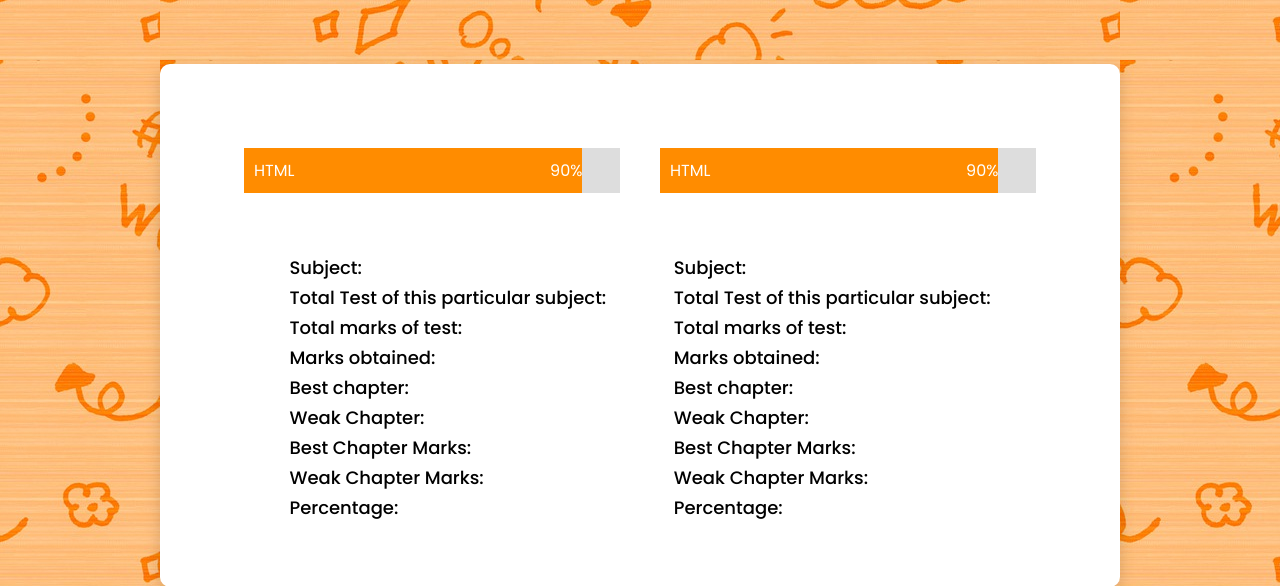
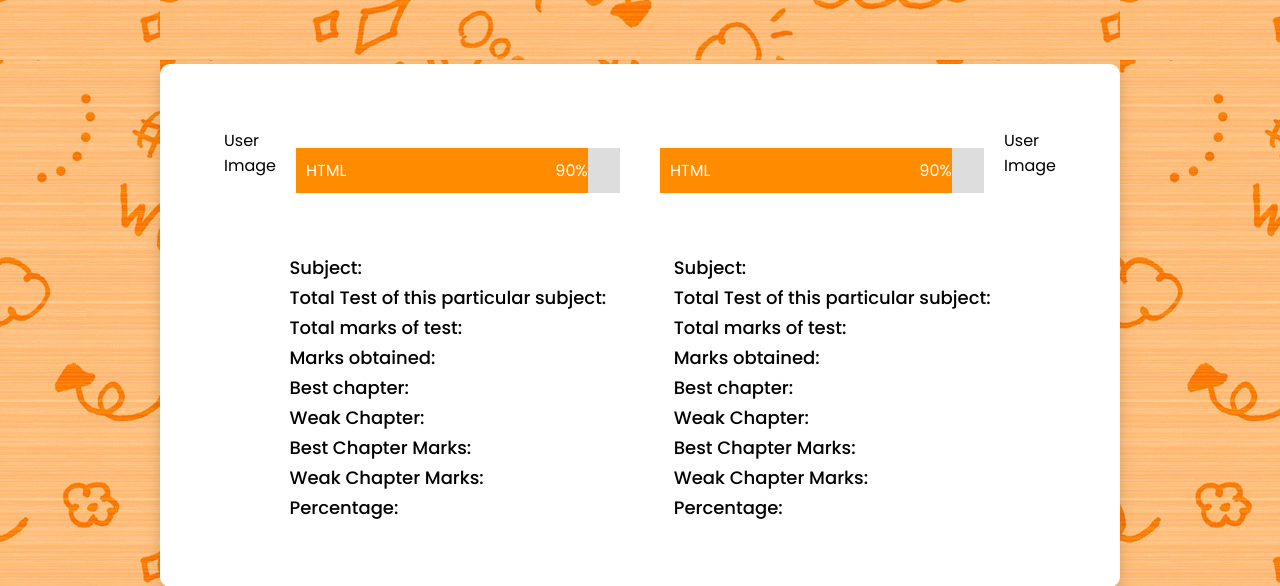
Before and after one commit to UG-SEP/Tenthies, a Django app: template Tenthies/templates/Analytics/User-Compare.html in a window 1280 px wide. Shown: the part 70-656 px from the top of the page. Run offline with Django 3.2, Linux system fonts and the light colour scheme; the template is opened without the code that fills it, so the values that code supplies are empty.

Commit message:
Update User-Compare.html

```diff
--- a/Tenthies/templates/Analytics/User-Compare.html
+++ b/Tenthies/templates/Analytics/User-Compare.html
@@ -25,12 +25,14 @@
   </div>
   {% else %}
   <div class="dropdown-skills">
+          <div>User Image</div>
 <div class="container">
 <div class="skills html"><div>HTML     </div>90%</div>
 </div>
 <div class="container">
 <div class="skills html"><div>HTML     </div>90%</div>
 </div>
+          <div>User Image</div>
 </div>
 
   <div class="dropdown">
```
